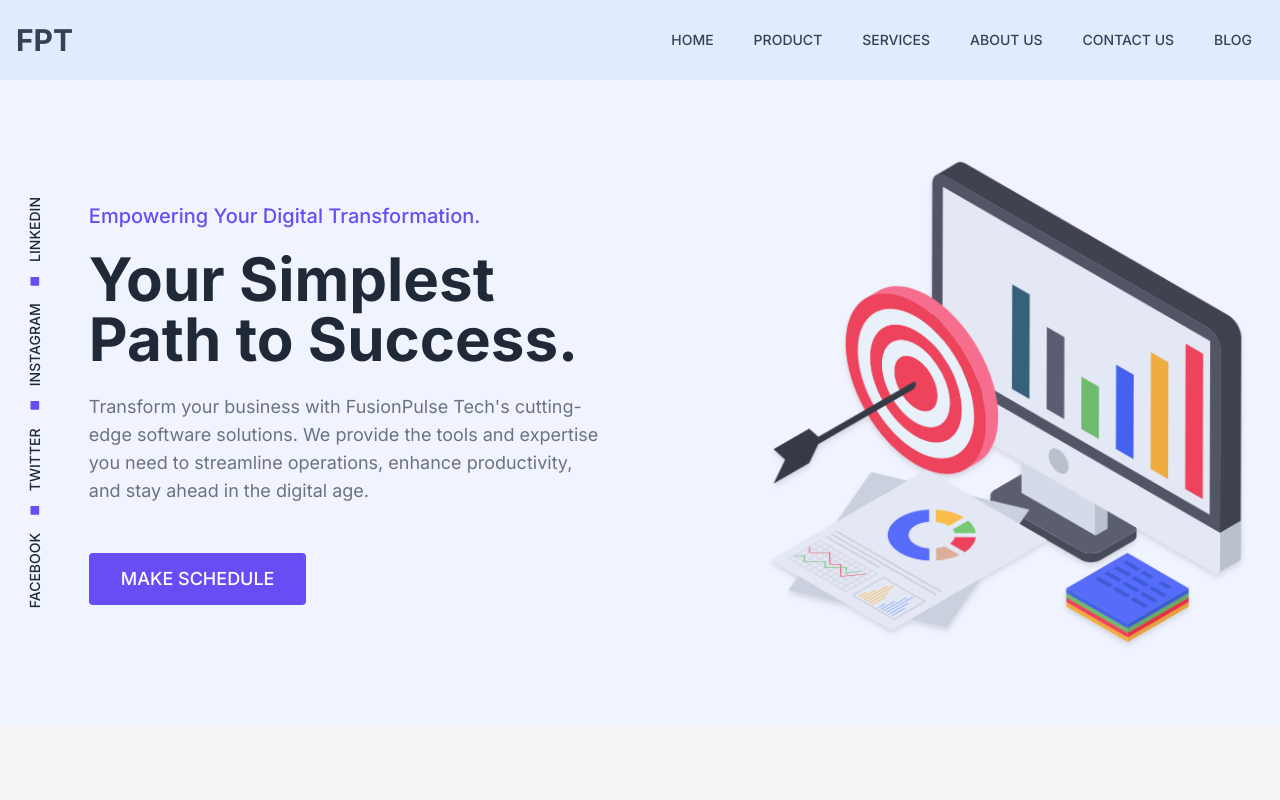
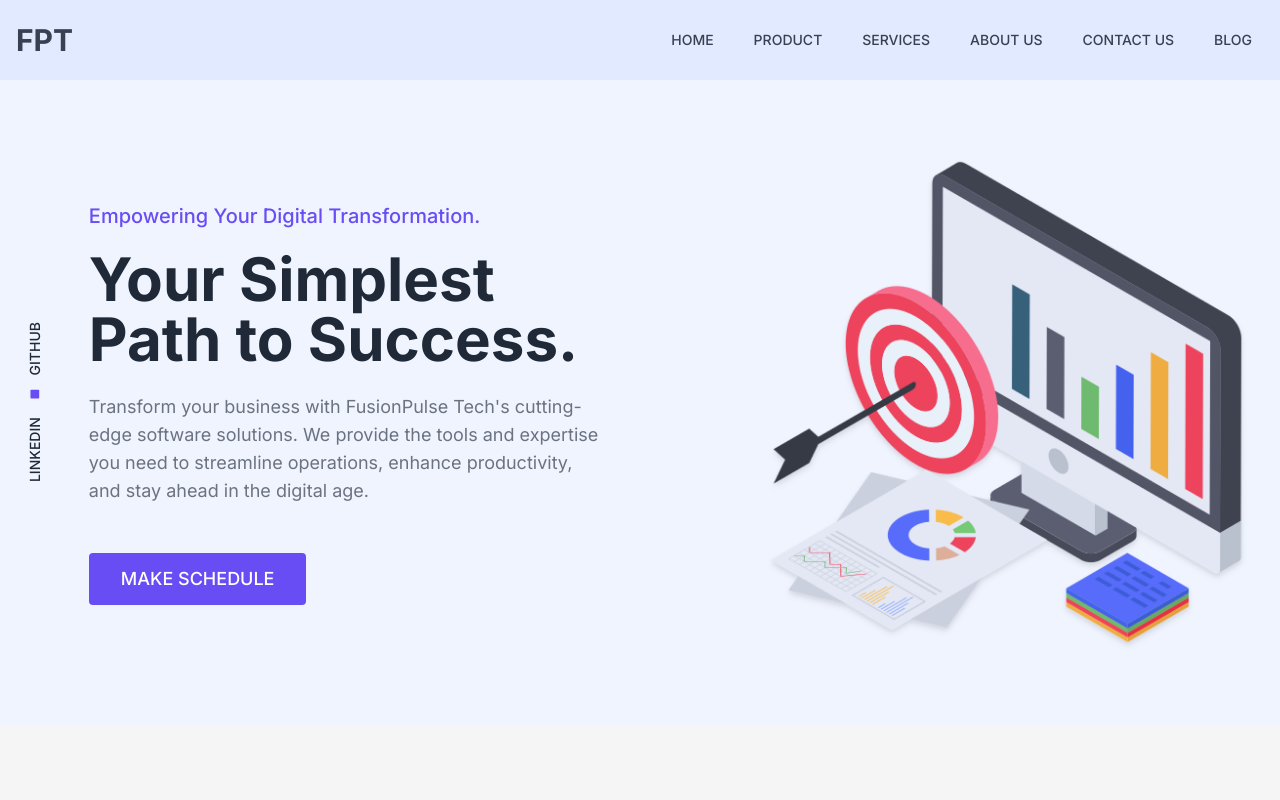
Before and after one commit to FusionPulseTech/FusionPulseTech-portfolio, a Next.js app in the folder ftp-portfolio/: page / in a window 1280 px wide. Shown: the top 800 px of the page. Built offline with nearby package versions, Linux system fonts and the light colour scheme.

Commit message:
social media link added

```diff
--- a/ftp-portfolio/next.config.mjs
+++ b/ftp-portfolio/next.config.mjs
@@ -1,4 +1,13 @@
-/** @type {import('next').NextConfig} */
-const nextConfig = {};
+const nextConfig = {
+    images: {
+      remotePatterns: [
+        {
+          protocol: 'https',
+          hostname: 'i.ibb.co',
+          pathname: '/**',
+        }
+      ],
+    },
+  };
 
-export default nextConfig;
+  export default nextConfig;
--- a/ftp-portfolio/src/components/Footer.tsx
+++ b/ftp-portfolio/src/components/Footer.tsx
@@ -2,13 +2,12 @@
 import React from "react";
 import {
   FaFacebook,
-  FaTwitter,
+  FaGithub,
   FaLinkedinIn,
   FaWhatsapp,
   FaYoutube,
 } from "react-icons/fa";
 import { SiMinutemailer } from "react-icons/si";
-
 
 const Footer = () => {
   return (
@@ -17,7 +16,9 @@
         <div className="container px-5 py-24 mx-auto max-w-7xl flex md:items-center lg:items-start md:flex-row md:flex-nowrap flex-wrap flex-col">
           <div className="w-72 flex-shrink-0 md:mx-0 mx-auto text-center md:text-left">
             <a className="flex title-font font-medium items-center md:justify-start justify-center">
-              <span className="text-2xl border-b-4 border-[#684DF4]">ABOUT COMPANY</span>
+              <span className="text-2xl border-b-4 border-[#684DF4]">
+                ABOUT COMPANY
+              </span>
             </a>
             <p className="mt-2 text-md text-gray-500 leading-relaxed pt-5">
               Professionally redefine transparent ROI through low-risk
@@ -26,41 +27,22 @@
             </p>
             <div className="flex flex-col justify-center pt-5 lg:pt-2">
               <div className="flex justify-center lg:justify-start space-x-4 pt-5">
-                <a
-                  href="#"
-                  title="Facebook"
-                  className="flex items-center justify-center border hover:bg-[#684DF4] transition-colors duration-300 w-8 h-8 rounded-full sm:w-10 sm:h-10 text-gray-50"
-                >
-                  <FaFacebook />
-                </a>
-                <a
-                  href="#"
-                  title="Twitter"
-                  className="flex items-center justify-center border hover:bg-[#684DF4] transition-colors duration-300 w-8 h-8 rounded-full sm:w-10 sm:h-10 text-gray-50"
-                >
-                  <FaTwitter />
-                </a>
-                <a
-                  href="#"
+                <Link
+                  href="https://www.linkedin.com/company/fusionpulse-tech/"
+                  target="_blank"
                   title="LinkedIn"
                   className="flex items-center justify-center border hover:bg-[#684DF4] transition-colors duration-300 w-8 h-8 rounded-full sm:w-10 sm:h-10 text-gray-50"
                 >
                   <FaLinkedinIn />
-                </a>
-                <a
-                  href="#"
-                  title="Whatsapp"
+                </Link>
+                <Link
+                  href="https://github.com/FusionPulseTech"
+                  target="_blank"
+                  title="Github"
                   className="flex items-center justify-center border hover:bg-[#684DF4] transition-colors duration-300 w-8 h-8 rounded-full sm:w-10 sm:h-10 text-gray-50"
                 >
-                  <FaWhatsapp />
-                </a>
-                <a
-                  href="#"
-                  title="Youtube"
-                  className="flex items-center justify-center border hover:bg-[#684DF4] transition-colors duration-300 w-8 h-8 rounded-full sm:w-10 sm:h-10 text-gray-50"
-                >
-                  <FaYoutube />
-                </a>
+                  <FaGithub />
+                </Link>
               </div>
             </div>
           </div>
@@ -131,7 +113,7 @@
                     placeholder="user@mail.com"
                   />
                   <button className="h-10 px-4 text-sm bg-[#684DF4] border border-l-0 border-[#684DF4] rounded-r shadow-sm text-blue-50 hover:text-white hover:bg-gray-800 hover:border-gray-800 transition-colors duration-300 focus:outline-none">
-                    <SiMinutemailer className="w-5 h-5"/>
+                    <SiMinutemailer className="w-5 h-5" />
                   </button>
                 </div>
               </div>
--- a/ftp-portfolio/src/components/Hero.tsx
+++ b/ftp-portfolio/src/components/Hero.tsx
@@ -10,31 +10,19 @@
         <div className="rotate-180 [writing-mode:_vertical-lr] p-5 hidden lg:block">
           <div className="text-sm font-medium">
             <Link
-              href="#"
+              href="https://www.linkedin.com/company/fusionpulse-tech/"
+              target="_blank"
               className="hover:text-[#684DF4] transition-colors duration-300"
             >
-              FACEBOOK{" "}
+              LINKEDIN{" "}
               <IoIosSquare className="text-[#684DF4] inline-flex my-3 mr-2" />
             </Link>
             <Link
-              href="#"
+              href="https://github.com/FusionPulseTech"
+              target="_blank"
               className="hover:text-[#684DF4] transition-colors duration-300"
             >
-              TWITTER{" "}
-              <IoIosSquare className="text-[#684DF4] inline-flex my-3 mr-2" />
-            </Link>
-            <Link
-              href="#"
-              className="hover:text-[#684DF4] transition-colors duration-300"
-            >
-              INSTAGRAM{" "}
-              <IoIosSquare className="text-[#684DF4] inline-flex my-3 mr-2" />
-            </Link>
-            <Link
-              href="#"
-              className="hover:text-[#684DF4] transition-colors duration-300"
-            >
-              LINKEDIN{" "}
+              GITHUB{" "}
             </Link>
           </div>
         </div>
--- a/ftp-portfolio/src/components/Team.tsx
+++ b/ftp-portfolio/src/components/Team.tsx
@@ -14,7 +14,8 @@
       role: 'Flutter Developer',
       email: 'hasnainrabby@gmail.com',
       linkedin: 'https://www.linkedin.com/in/md-hasnain-rabby-37b16a102/',
-      github: 'https://github.com/hasnainrabby'
+      github: 'https://github.com/hasnainrabby',
+      img: 'https://i.ibb.co/ZWNYgPF/Hasnain.png'
     },
     {
       id:2,
@@ -22,7 +23,8 @@
       role: 'Software Engineer',
       email: 'anamul.ice14@gmail.com',
       linkedin: 'www.linkedin.com/in/md-anamul-haque94',
-      github: 'https://github.com/anamul94'
+      github: 'https://github.com/anamul94',
+      img: 'https://i.ibb.co/TBHWXLs/anmul.jpg'
     },
     {
       id:3,
@@ -30,7 +32,8 @@
       role: 'Software Developer',
       email: 'rakibsobuz@gmail.com',
       linkedin: 'https://www.linkedin.com/in/rakib-hasan-4a2836185/',
-      github: 'https://github.com/rakibhasan421'
+      github: 'https://github.com/rakibhasan421',
+      img: 'https://i.ibb.co/gDHtKfD/Rakib-Hasan.jpg'
     },
     {
       id:4,
@@ -38,7 +41,8 @@
       role: 'Frontend Developer',
       email: 'chanchal.mch2613@gmail.com',
       linkedin: 'https://www.linkedin.com/in/md-chanchal-hossain',
-      github: 'https://github.com/chanchal26'
+      github: 'https://github.com/chanchal26',
+      img: 'https://i.ibb.co/VBBTxdt/chanchal.png'
     },
     {
       id:5,
@@ -46,7 +50,8 @@
       role: 'Frontend Developer',
       email: 'thenazmulh@gmail.com',
       linkedin: 'https://www.linkedin.com/in/thenazmulh/',
-      github: 'https://github.com/theNazmulH'
+      github: 'https://github.com/theNazmulH',
+      img: 'https://i.ibb.co/bKzGtzS/Nazmul-Hussain.png'
     },
     {
       id:6,
@@ -54,7 +59,8 @@
       role: 'QA & Digital Marketing Executive',
       email: 'mabrahman44@gmail.com',
       linkedin: 'https://www.linkedin.com/md-abdur-rahman-723313248/',
-      github: 'https://github.com/abdurrahmaniu'
+      github: 'https://github.com/abdurrahmaniu',
+      img: 'https://i.ibb.co/YDxCfNX/Md-abdur-rahman-photo.jpg'
     },
     {
       id:7,
@@ -62,7 +68,8 @@
       role: 'Founder',
       email: 'mrraju.ice.iu@gmail.com',
       linkedin: 'https://www.linkedin.com/in/mmr-raju/',
-      github: 'https://github.com/mmrraju'
+      github: 'https://github.com/mmrraju',
+      img: 'https://i.ibb.co/4VsWphJ/Mostafejur-Rahman.png'
     }
   ];
 
@@ -83,7 +90,7 @@
             {Data.map(singleData=>
               <div key={singleData.id} className="flex flex-col justify-center w-full px-8 mx-6 my-12 text-center rounded-md md:w-96 lg:w-80 xl:w-64 bg-white text-gray-800 shadow-lg">
               <Image
-                src="/employee.jpg"
+                src={singleData.img}
                 className="self-center -mt-12 rounded-full aspect-square object-cover"
                 width={100}
                 height={100}
```
Also changed, not shown: ftp-portfolio/public/employee.jpg (deleted).
